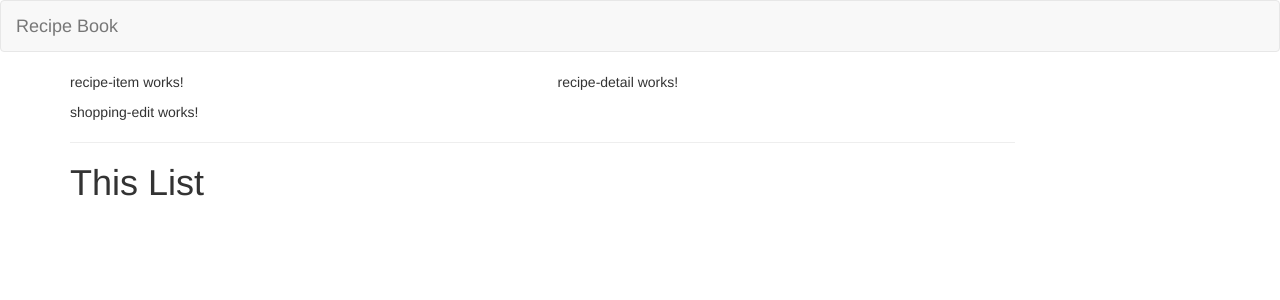
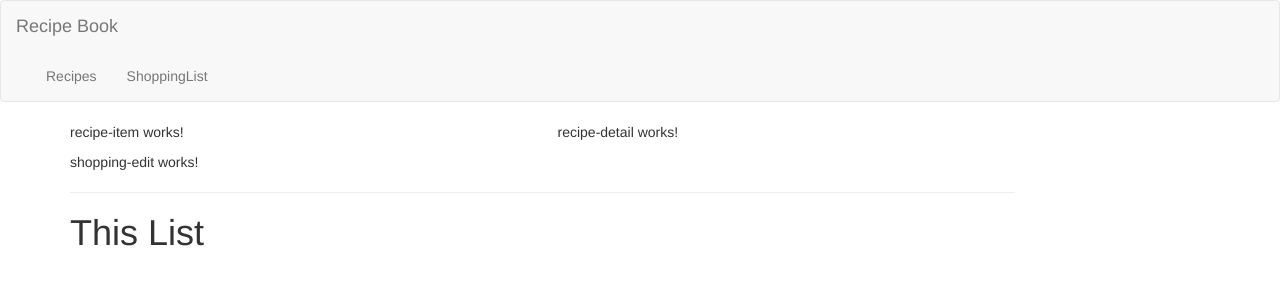
Before and after one commit to victorQuinteroP/angula-course, an Angular app in the folder appangular/: page / in a window 1280 px wide. Shown: the top 300 px of the page. Built offline with nearby package versions, Linux system fonts and the light colour scheme.

Commit message:
Modify start the header

```diff
--- a/appangular/src/app/header/header.component.html
+++ b/appangular/src/app/header/header.component.html
@@ -2,7 +2,20 @@
   <div class="container-fluid">
     <div class="navbar-header">
       <a href="#" class="navbar-brand">Recipe Book</a>
-      <div class="collapse navbar-collapse"></div>
+      <div class="collapse navbar-collapse">
+        <ul class="nav navbar-nav">
+          <li><a href="#">Recipes</a></li>
+          <li><a href="#">ShoppingList</a></li>
+        </ul>
+        <ul class="nav navbar-nav navba-right">
+          <li class="dropdow">
+            <ul class="dropdown-menu">
+              <li><a href="#">Save Data</a></li>
+              <li><a href="#">Fetch Data</a></li>
+            </ul>
+          </li>
+        </ul>
+      </div>
     </div>
   </div>
 </nav>
```
